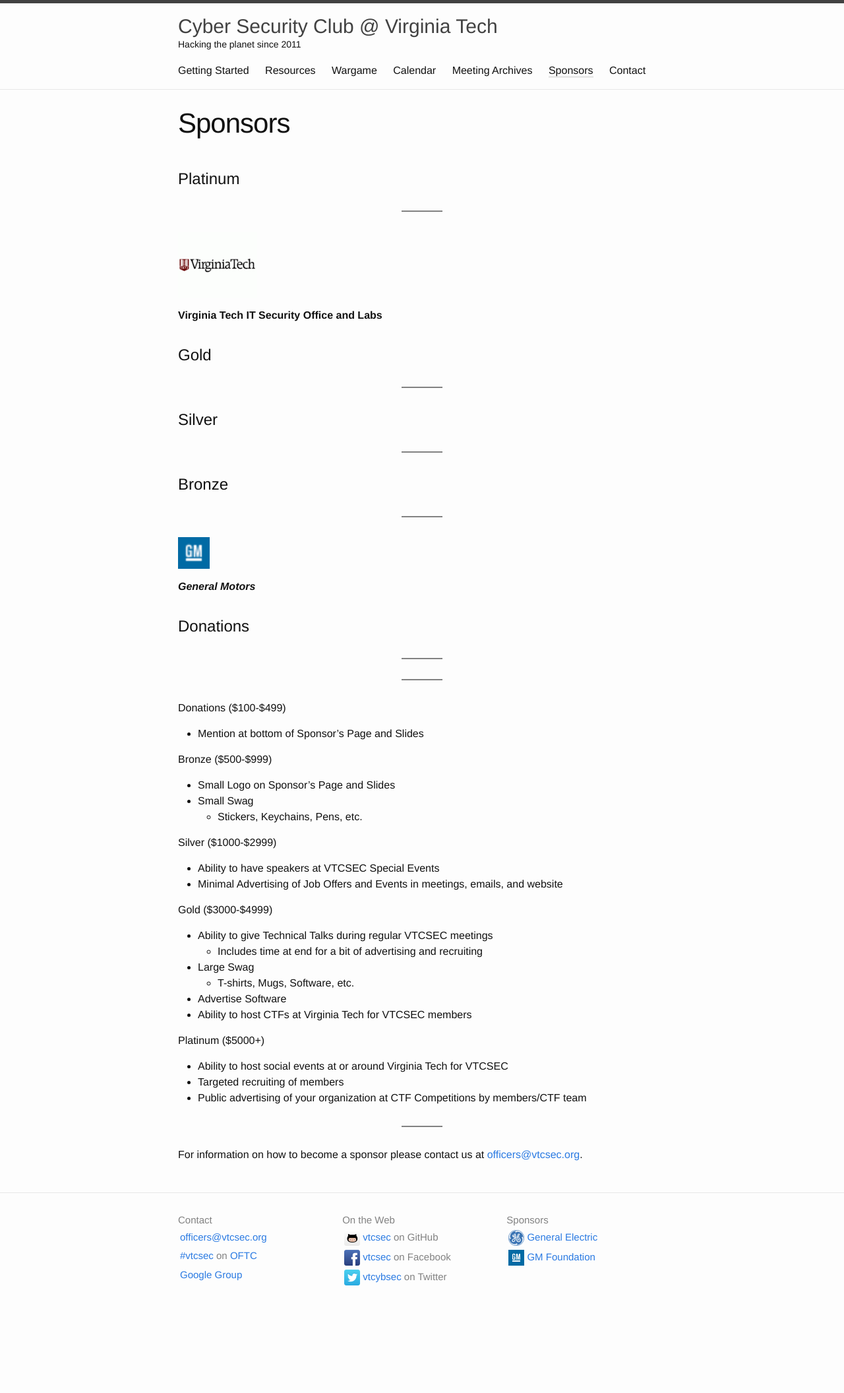
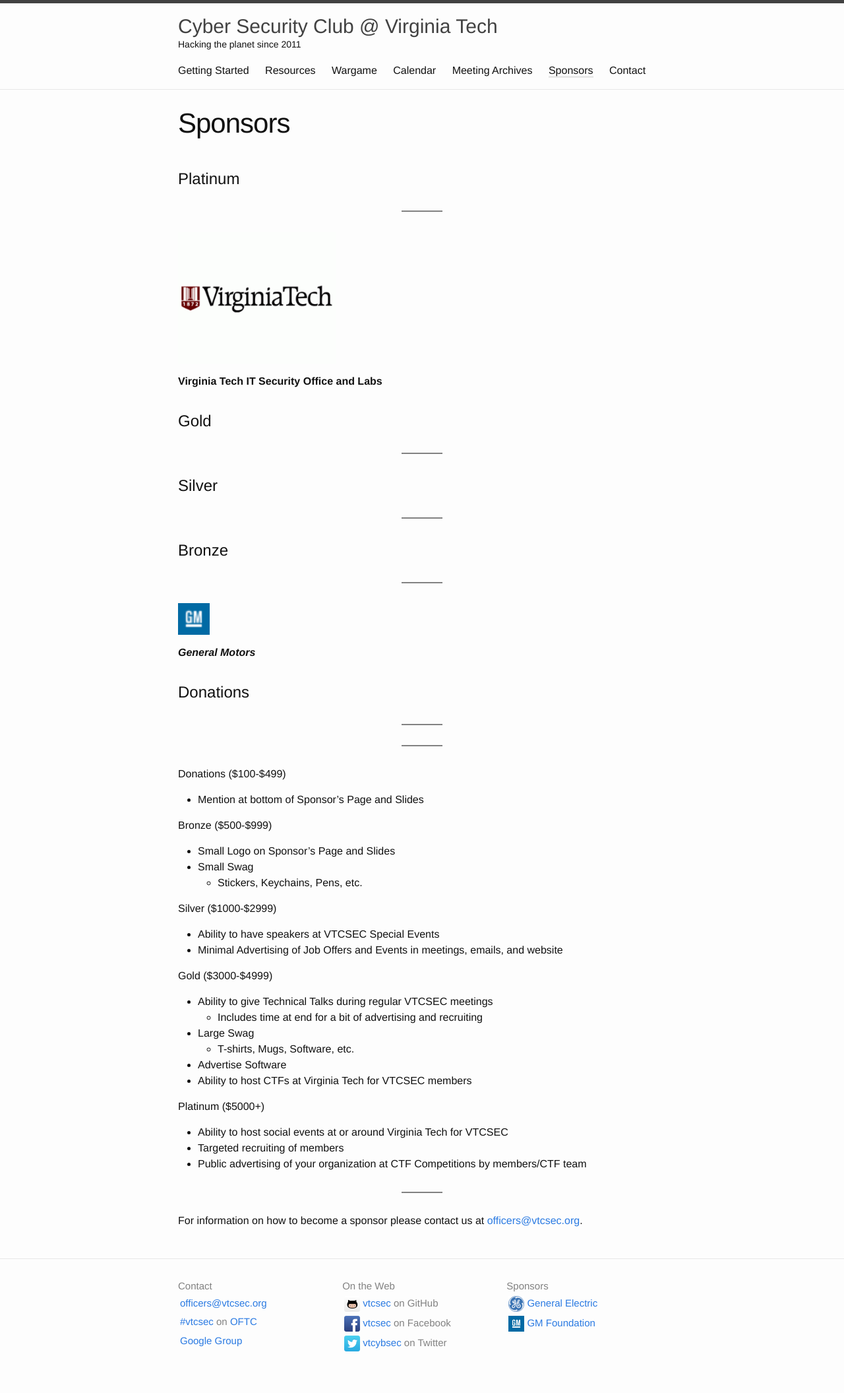
Before and after one commit to VTCSec/vtcsec.org, a Jekyll site: the page built from sponsors.md, in a window 1280 px wide. Shown: the whole page at 66% size. Built offline with Jekyll 4.4.1, drawn with Linux system fonts in a browser that asks for light colours; before the commit the page ends 2011 px from its top, so only the background shows below that.

Commit message:
Update sponsors.md

```diff
--- a/sponsors.md
+++ b/sponsors.md
@@ -5,7 +5,7 @@
 ---
 # Platinum
 ---
-<a href="VT"><img src="http://www.vtcsec.org/images/VirginiaTechLogo.gif" align="center" height="100" width="120"></a>
+<a href="VT"><img src="http://www.vtcsec.org/images/VirginiaTechLogo.gif" align="center" height="200" width="240"></a>
 
 **Virginia Tech IT Security Office and Labs**
 
```
